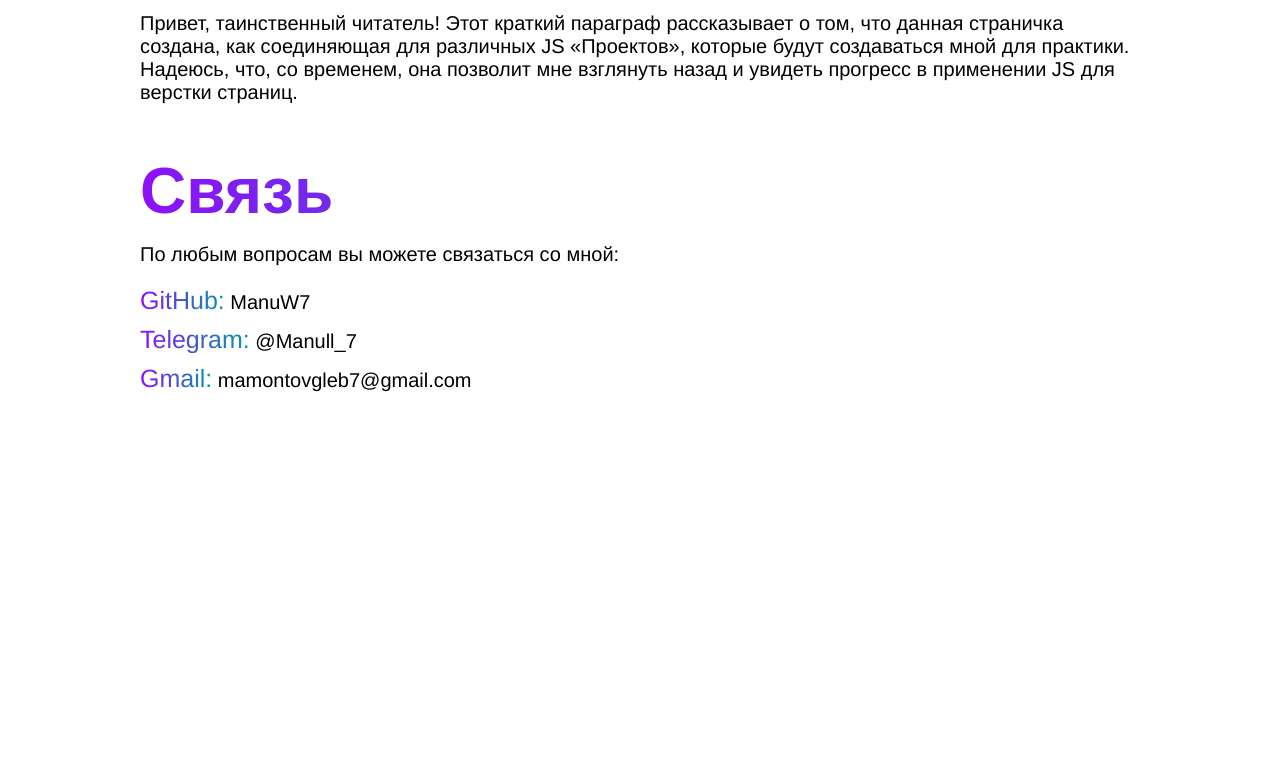
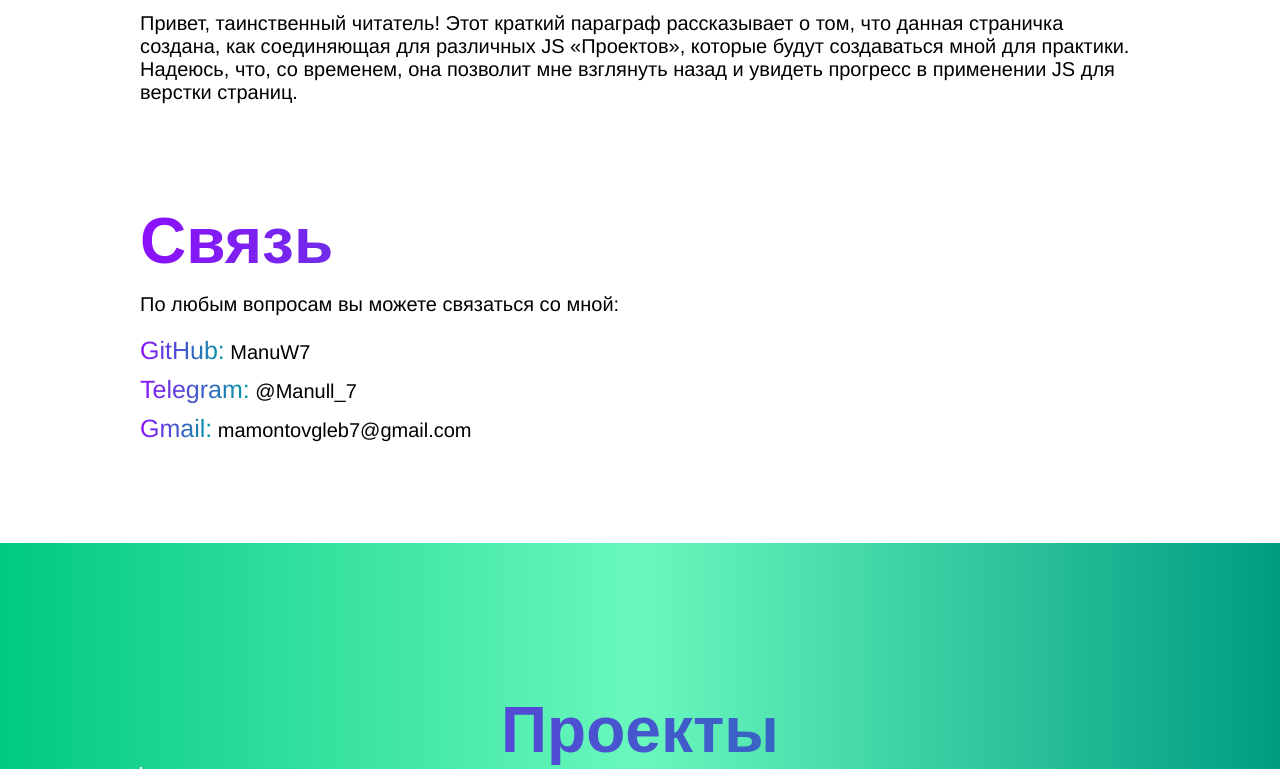
Before and after one commit to ManuW7/JS_mini_projects, a plain HTML site: page index.html in a window 1280 px wide. Shown: the part 977-1746 px from the top of the page. Before the commit the page ends 1470 px from the top, so only its background shows below. Drawn offline with Linux system fonts and the light colour scheme.

Commit message:
finish the initial part, ready to deploy projects

```diff
--- a/index.html
+++ b/index.html
@@ -45,5 +45,13 @@
         <a class="contact_link">Gmail:</a> mamontovgleb7@gmail.com
       </p>
     </div>
+    <div class="projects_div">
+      <h2 class="projects">Проекты</h2>
+      <div class="projects_container">
+        <div class="project counter">
+          <!-- <h3>Simple counter</h3> -->
+        </div>
+      </div>
+    </div>
   </body>
 </html>
--- a/styles.css
+++ b/styles.css
@@ -73,7 +73,7 @@ p {
 }
 
 .please_contact_me {
-  margin-top: 50px;
+  margin-top: 100px;
 }
 
 .contact_text {
@@ -98,3 +98,23 @@ p {
 .mail_text {
   margin-top: 10px;
 }
+
+.projects_div {
+  background-image: linear-gradient(90deg, #00c982, #6af8bd, #009c82);
+  padding-top: 150px;
+}
+
+.projects {
+  text-align: center;
+}
+
+.projects_container {
+  display: flex;
+  max-width: 1000px;
+  margin-left: auto;
+  margin-right: auto;
+}
+
+.project {
+  border: 1px solid #ffffff;
+}
```
